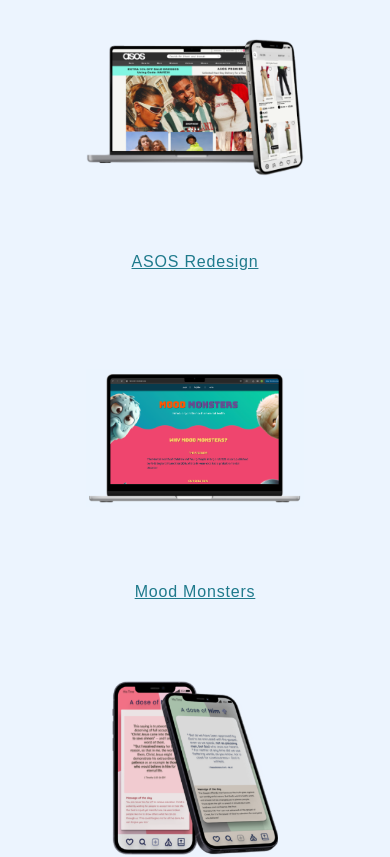
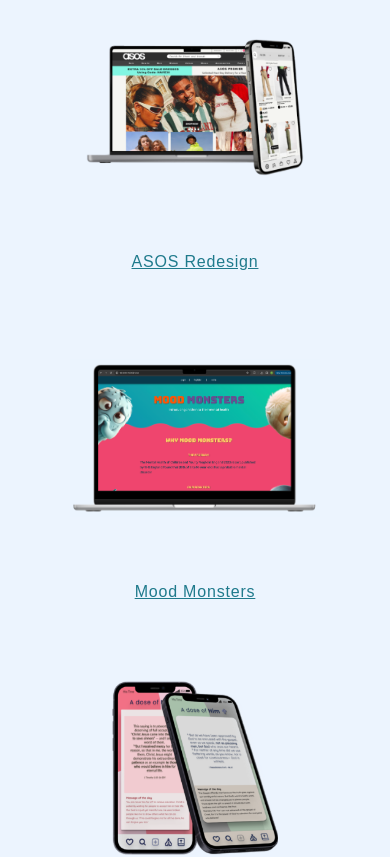
Before and after one commit to yuliannagarcia/react-portfolio, a React (Create React App) app: page /#/ in a window 390 px wide. Shown: the part 4409-5266 px from the top of the page. Built offline with nearby package versions, Linux system fonts and the light colour scheme.

Commit message:
responsive big screens

```diff
--- a/src/components/Experience/Experience.css
+++ b/src/components/Experience/Experience.css
@@ -107,7 +107,7 @@
 }
 
 
-@media screen and (min-width: 1024px) {
+@media screen and (min-width: 1920px) {
     .about__card{
         height: 40rem;
         font-size: 2rem;
--- a/src/components/Header/Header.css
+++ b/src/components/Header/Header.css
@@ -76,7 +76,7 @@
 
 
 /* Media Queries for medium devices*/
-@media screen and (min-width: 1024px) {
+@media screen and (min-width: 1920px) {
     .header__container h4,
     h2 {
         margin-top: 1%;
--- a/src/components/Nav/Nav.css
+++ b/src/components/Nav/Nav.css
@@ -33,7 +33,7 @@
     color: var(--color-bg);
 }
 
-@media screen and (min-width: 1024px) {
+@media screen and (min-width: 1920px) {
     nav a {
         background: transparent;
         padding: 2rem;
--- a/src/components/Portfolio/Portfolio.css
+++ b/src/components/Portfolio/Portfolio.css
@@ -75,7 +75,14 @@
         gap: 0;
     }
 
+    .pro3{
+        width: auto;
+        height: 250px;
+    }
+
 }
+
+
 
 /* Media Queries for small devices*/
 @media screen and (max-width: 600px) {
@@ -89,15 +96,21 @@
         gap: 1rem;
     }
 
+    .pro3{
+        width: 250px;
+        height: auto;
+    }
+
 
 }
 
-@media screen and (min-width: 1024px) {
+@media screen and (min-width: 1920px) {
     .Portfolio h3 {
         font-size: 3rem;
     }
 
     .pro3{
-        width: 45%;
+        width: auto;
+        height: 250px;
     }
 }
```
Also changed, not shown: src/components/Project1/Project1.css (+8 -0 lines).
